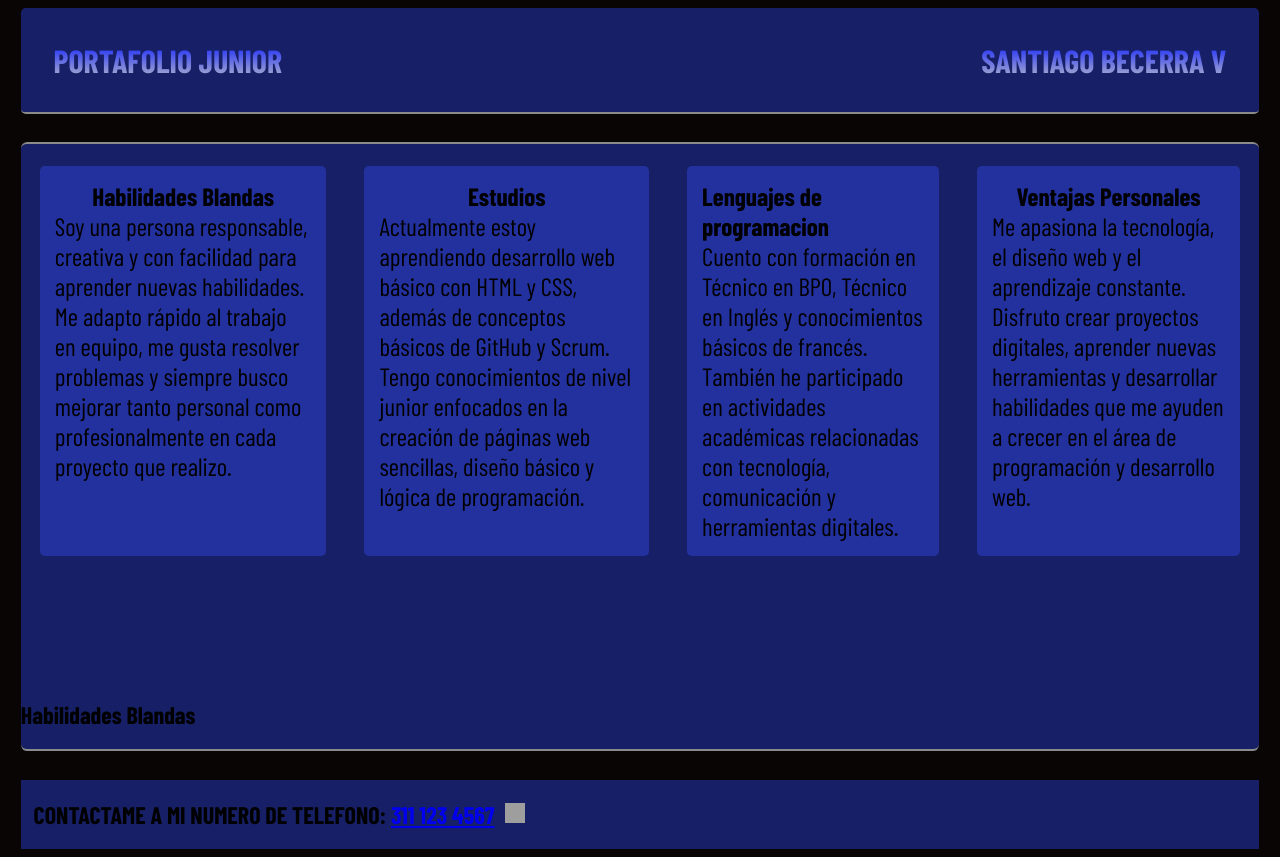
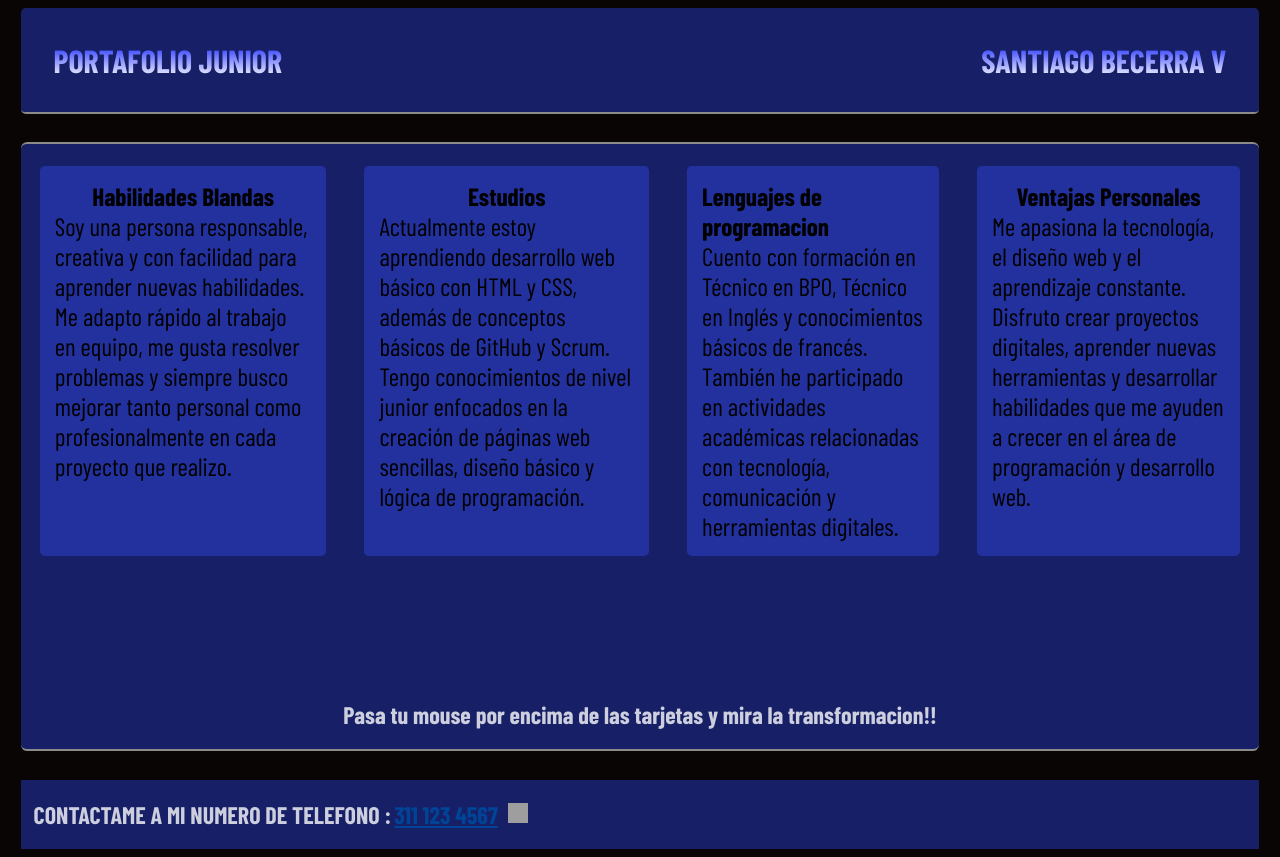
Before and after one commit to SantiagoBecerraV/Practica_HTML, a plain HTML site: page index.html in a window 1280 px wide. Drawn offline with nearby package versions, Linux system fonts and the light colour scheme; grey boxes are pictures that could not be loaded; a web font is replaced by a local one.

Commit message:
feat: detalles de transicion y cambio de color letras

```diff
--- a/index.html
+++ b/index.html
@@ -48,11 +48,11 @@
             <br>
             <br>
             <br>
-            <h2>Habilidades Blandas</h2>
+            <h2>Pasa tu mouse por encima de las tarjetas y mira la transformacion!!</h2>
     </main>
     <footer class="pie-de-pagina">
-        <H2 class="contacto">CONTACTAME A MI NUMERO DE TELEFONO:
-            <a href="tel:+573022581730">311 123 4567</a>
+        <H2 class="contacto">CONTACTAME A MI NUMERO DE TELEFONO :
+            <a class="contacto-link" href="tel:+573022581730"> 311 123 4567</a>
         </H2>
             <a href="https://media.tenor.com/wWYDcbdOMWQAAAAM/cat-kiss-kiss-cat.gif" target="_blank">
             <img class="icono-wpp" src="https://upload.wikimedia.org/wikipedia/commons/5/5e/WhatsApp_icon.png" alt="Icono de WhatsApp" width="20" height="20">
--- a/styles.css
+++ b/styles.css
@@ -54,22 +54,41 @@
     margin-left: 19px;
     margin-right: 19px;
     border-radius: 0.3rem;
+    transition: transform 1.2s ease;
 }
 
 .tarjetas:hover{
     background-color: #2a3cc0;
     color: white;
     transition: background-color 0.5s ease, color 0.5s ease;
+    transform: scale(1.1);
 }
 
 H1{
     color: var(--azul-principal);
     text-align: center;
     margin: 20px;
-    background: linear-gradient(#0f1fff, #ffffffa8);
+    background: linear-gradient(#0f1fff, #ffffff);
     -webkit-background-clip: text;
     color: transparent;
 
+}
+
+h2{
+    color: #ffffffc8;
+    display: flex;
+    justify-content: center;
+}
+
+.contacto-link{
+    margin-left: 0.2rem;
+    color: rgb(0, 68, 151);
+    transition: color 0.5s ease;
+}
+
+.contacto-link:hover{
+    color: rgb(0, 166, 255);
+    text-shadow: 0 0 30px rgb(255, 255, 255);
 }
 
 .titulo1{
@@ -99,6 +118,7 @@ H1{
 
 .pie-de-pagina{
     background-color: var(--azul-principal);
+    color: aliceblue;
     margin: 0.rem;
     margin-left: 0.8rem;
     margin-right: 0.8rem;
```
